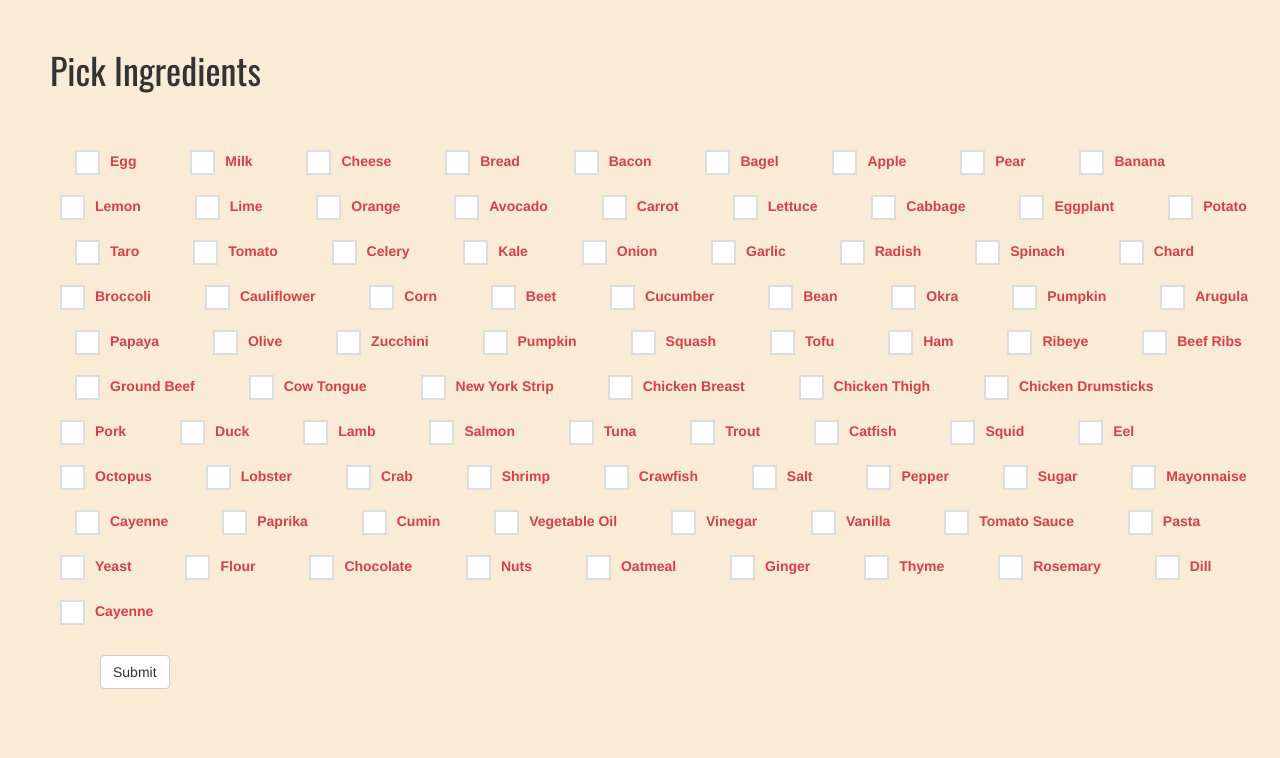
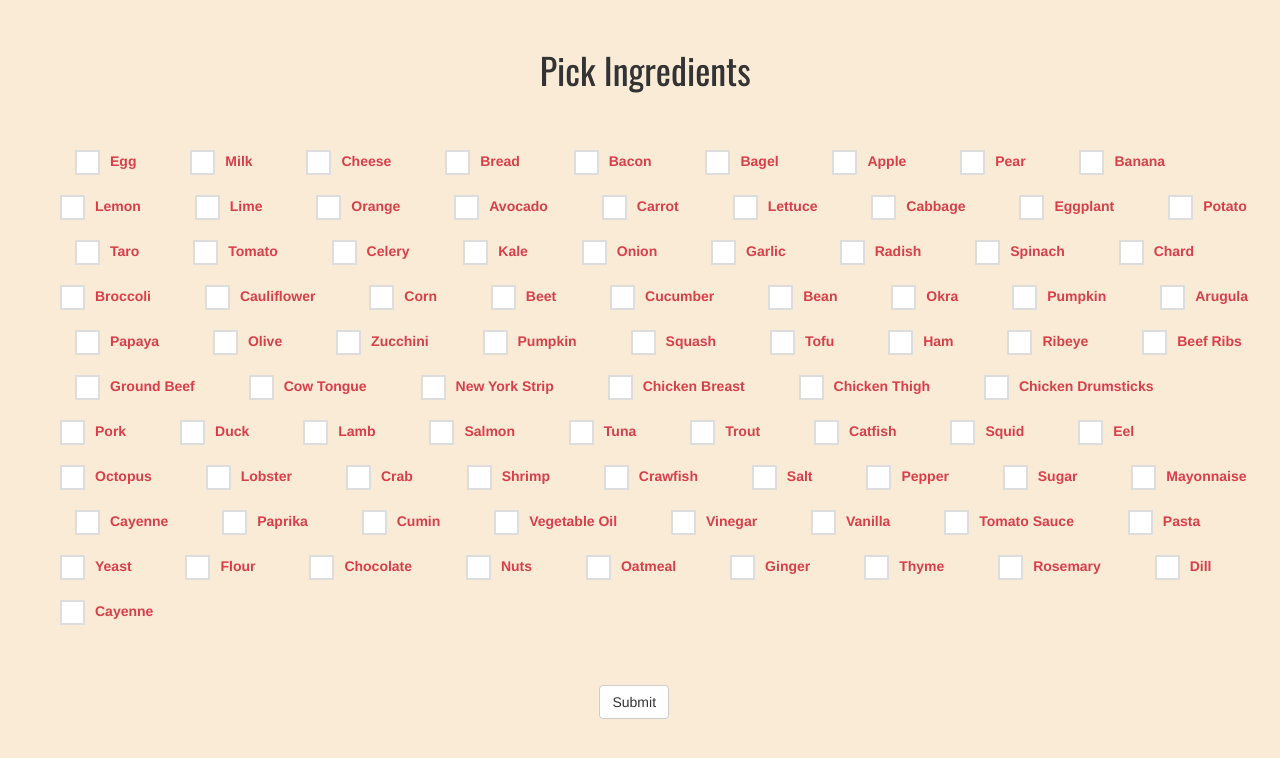
Before and after one commit to maxwang051/coyote, a Django app: page /recipes/ingredients/ in a window 1280 px wide. Shown: the top 758 px of the page. Run offline with Django 3.2, Linux system fonts and the light colour scheme; some libraries are stand-ins or nearby versions.

Commit message:
semi-working website with functional css online

```diff
--- a/recipes/static/ingredientsstyle.css
+++ b/recipes/static/ingredientsstyle.css
@@ -9,11 +9,14 @@
   margin: 50px;
   font-family: "Oswald";
   margin-bottom: 10px;
+  width:93%;
+  text-align: center;
 }
 
 #button{
-  margin-left: 50px;
-  margin-top: 20px;
+  margin-top: 50px;
+  width:95%;
+  text-align: center;
 }
 
 #options {
--- a/recipes/static/searchv2style.css
+++ b/recipes/static/searchv2style.css
@@ -2,7 +2,10 @@
 
 #heading {
   font-family: "Oswald";
-  text-align: center;
+  display:block;
+  width:100%;
+  margin:0 auto;
+
 }
 
 #button{
--- a/recipes/templates/choose_ingredients.html
+++ b/recipes/templates/choose_ingredients.html
@@ -28,8 +28,8 @@
         </div>
         {% endfor %}
     </form>
-    <div id="button">
-      <input type = "submit" class = "btn btn-default" value = "Submit">
+    <div id="button" >
+      <input type="submit" class="btn btn-default" value = "Submit" style="margin:auto;">
     </div>
     <!--<form class="" action="" method="post">
       <div id= "options">
--- a/recipes/templates/recipes_list.html
+++ b/recipes/templates/recipes_list.html
@@ -11,7 +11,7 @@
   <script src="https://ajax.googleapis.com/ajax/libs/jquery/1.11.3/jquery.min.js"></script>
   <script src="http://maxcdn.bootstrapcdn.com/bootstrap/3.3.5/js/bootstrap.min.js"></script>
 </head>
-<body>
+<body style="background-color:#faebd7;">
 
 <div class="container">
 
```
